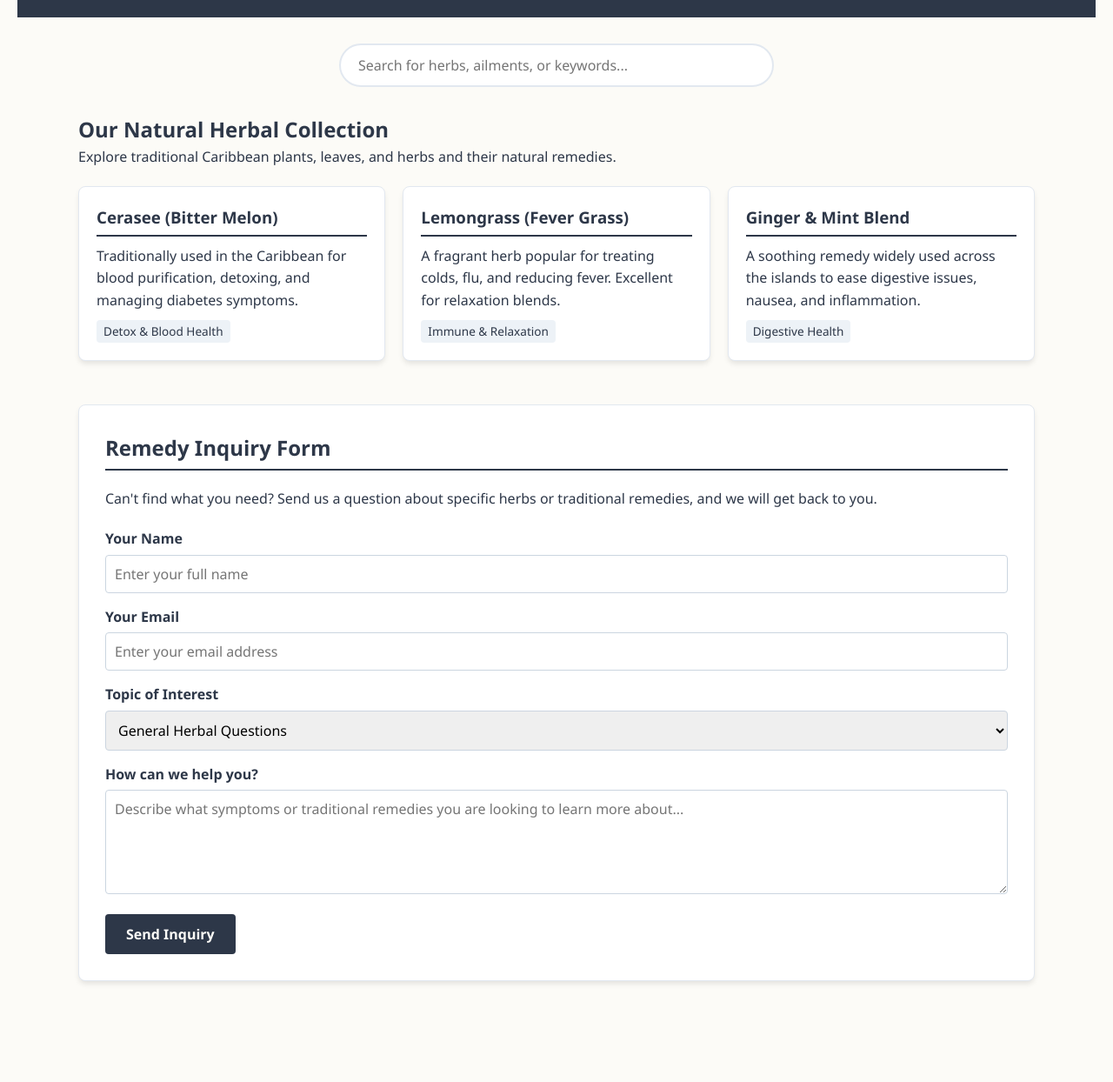
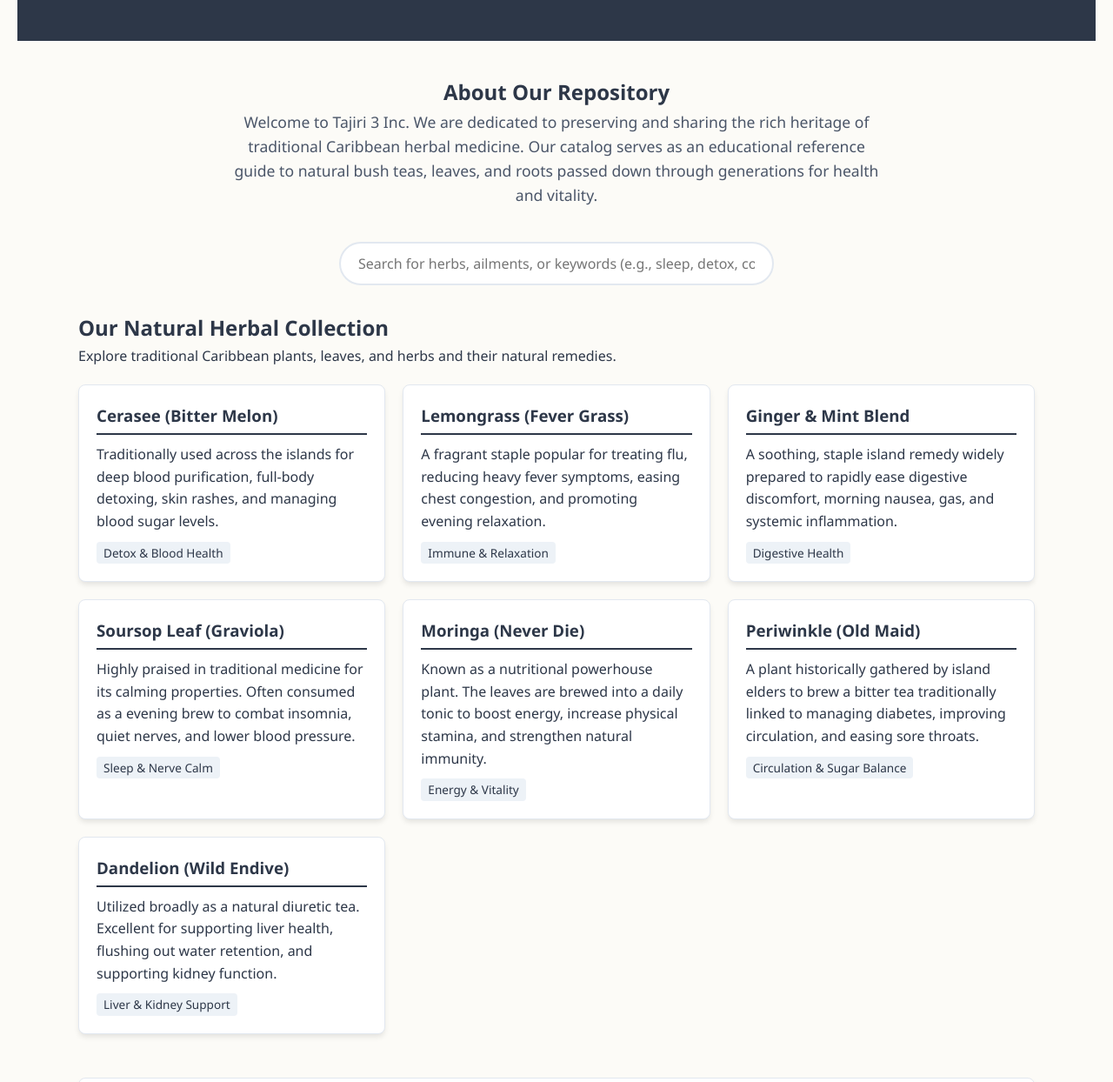
Before and after one commit to dftransport467-maker/potential-fiesta, a plain HTML site: page index.html in a window 1280 px wide. Shown: the part 180-1424 px from the top of the page at 87% size. Before the commit the page ends 1328 px from the top, so only its background shows below. Drawn offline with Linux system fonts and the light colour scheme.

Commit message:
Enhance layout and content for herbal repository

```diff
--- a/index.html
+++ b/index.html
@@ -20,18 +20,30 @@
         }
         header {
             text-align: center;
-            padding: 40px 20px;
+            padding: 50px 20px;
             background-color: #2d3748;
             color: #fcfbf7;
             margin-bottom: 30px;
         }
         h1 {
-            font-size: 2.5rem;
+            font-size: 2.8rem;
             margin-bottom: 10px;
         }
         .container {
             max-width: 1100px;
             margin: 0 auto;
+        }
+
+        /* About Section */
+        .about-section {
+            text-align: center;
+            margin: 40px auto;
+            max-width: 800px;
+            padding: 0 20px;
+        }
+        .about-section p {
+            font-size: 1.1rem;
+            color: #4a5568;
         }
 
         /* Search Section Styling */
@@ -144,9 +156,15 @@
 
     <main class="container">
 
+        <!-- About Us Section -->
+        <section class="about-section">
+            <h2>About Our Repository</h2>
+            <p>Welcome to Tajiri 3 Inc. We are dedicated to preserving and sharing the rich heritage of traditional Caribbean herbal medicine. Our catalog serves as an educational reference guide to natural bush teas, leaves, and roots passed down through generations for health and vitality.</p>
+        </section>
+
         <!-- Interactive Search Bar -->
         <section class="search-container">
-            <input type="text" id="herbSearch" class="search-bar" placeholder="Search for herbs, ailments, or keywords...">
+            <input type="text" id="herbSearch" class="search-bar" placeholder="Search for herbs, ailments, or keywords (e.g., sleep, detox, cold)...">
         </section>
 
         <h2>Our Natural Herbal Collection</h2>
@@ -156,27 +174,51 @@
         <section class="grid" id="herbGrid">
             <article class="card">
                 <h3>Cerasee (Bitter Melon)</h3>
-                <p>Traditionally used in the Caribbean for blood purification, detoxing, and managing diabetes symptoms.</p>
+                <p>Traditionally used across the islands for deep blood purification, full-body detoxing, skin rashes, and managing blood sugar levels.</p>
                 <span class="badge">Detox & Blood Health</span>
             </article>
 
             <article class="card">
                 <h3>Lemongrass (Fever Grass)</h3>
-                <p>A fragrant herb popular for treating colds, flu, and reducing fever. Excellent for relaxation blends.</p>
+                <p>A fragrant staple popular for treating flu, reducing heavy fever symptoms, easing chest congestion, and promoting evening relaxation.</p>
                 <span class="badge">Immune & Relaxation</span>
             </article>
 
             <article class="card">
                 <h3>Ginger & Mint Blend</h3>
-                <p>A soothing remedy widely used across the islands to ease digestive issues, nausea, and inflammation.</p>
+                <p>A soothing, staple island remedy widely prepared to rapidly ease digestive discomfort, morning nausea, gas, and systemic inflammation.</p>
                 <span class="badge">Digestive Health</span>
+            </article>
+
+            <article class="card">
+                <h3>Soursop Leaf (Graviola)</h3>
+                <p>Highly praised in traditional medicine for its calming properties. Often consumed as a evening brew to combat insomnia, quiet nerves, and lower blood pressure.</p>
+                <span class="badge">Sleep & Nerve Calm</span>
+            </article>
+
+            <article class="card">
+                <h3>Moringa (Never Die)</h3>
+                <p>Known as a nutritional powerhouse plant. The leaves are brewed into a daily tonic to boost energy, increase physical stamina, and strengthen natural immunity.</p>
+                <span class="badge">Energy & Vitality</span>
+            </article>
+
+            <article class="card">
+                <h3>Periwinkle (Old Maid)</h3>
+                <p>A plant historically gathered by island elders to brew a bitter tea traditionally linked to managing diabetes, improving circulation, and easing sore throats.</p>
+                <span class="badge">Circulation & Sugar Balance</span>
+            </article>
+
+            <article class="card">
+                <h3>Dandelion (Wild Endive)</h3>
+                <p>Utilized broadly as a natural diuretic tea. Excellent for supporting liver health, flushing out water retention, and supporting kidney function.</p>
+                <span class="badge">Liver & Kidney Support</span>
             </article>
         </section>
 
         <!-- Remedy Inquiry Form -->
         <section class="form-section">
             <h2>Remedy Inquiry Form</h2>
-            <p style="margin-bottom: 20px;">Can't find what you need? Send us a question about specific herbs or traditional remedies, and we will get back to you.</p>
+            <p style="margin-bottom: 20px;">Can't find a specific plant? Send us a question about traditional preparations or specific herbs, and we will get back to you.</p>
 
             <form id="inquiryForm">
                 <div class="form-group">
@@ -196,6 +238,7 @@
                         <option value="immune">Immune & Cold Relief</option>
                         <option value="digestive">Digestive Support</option>
                         <option value="detox">Detox & Cleansing</option>
+                        <option value="sleep">Sleep & Relaxation</option>
                         <option value="other">Other Plant Inquiries</option>
                     </select>
                 </div>
@@ -223,17 +266,3 @@
                     card.style.display = "block";
                 } else {
                     card.style.display = "none";
-                }
-            });
-        });
-
-        // Basic form submit handling preventDefault
-        document.getElementById('inquiryForm').addEventListener('submit', function(e) {
-            e.preventDefault();
-            alert('Thank you for your inquiry! Your request has been simulated successfully.');
-            this.reset();
-        });
-    </script>
-
-</body>
-</html>
```
